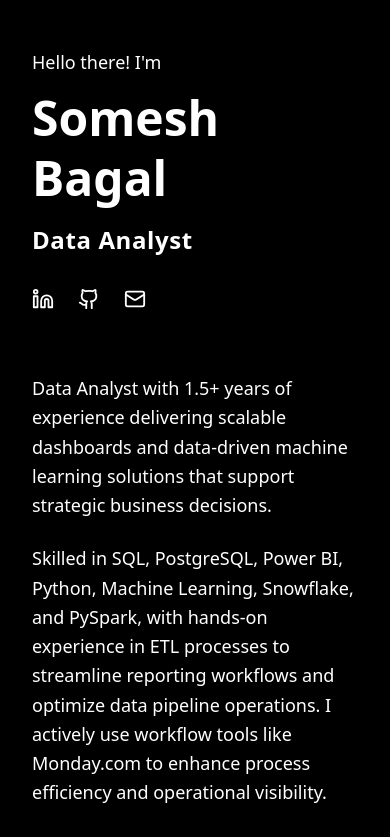
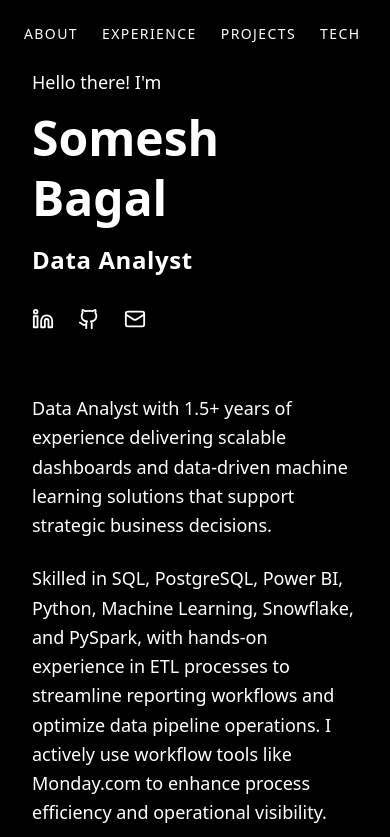
Before and after one commit to Somesh2605/Portfolio, a React (Vite) app: page / in a window 390 px wide. Shown: the top 837 px of the page. Built offline with nearby package versions, Linux system fonts and the light colour scheme.

Commit message:
Made navbar mobile scrollable

```diff
--- a/src/components/Navbar.jsx
+++ b/src/components/Navbar.jsx
@@ -1,9 +1,10 @@
 export default function Navbar() {
   return (
-    <nav className="flex justify-end items-center px-6 md:px-16 py-6 text-sm uppercase tracking-widest">
+    <nav className="w-full px-6 md:px-16 py-6 text-sm uppercase tracking-widest">
 
-      {/* Hide menu on mobile */}
-      <ul className="hidden md:flex gap-8">
+      {/* Scrollable on mobile */}
+      <ul className="flex gap-6 md:gap-8 overflow-x-auto no-scrollbar whitespace-nowrap">
+
         <li>
           <a
             href="#about"
@@ -48,8 +49,8 @@ export default function Navbar() {
             Education
           </a>
         </li>
+
       </ul>
-
     </nav>
   );
 }
```
